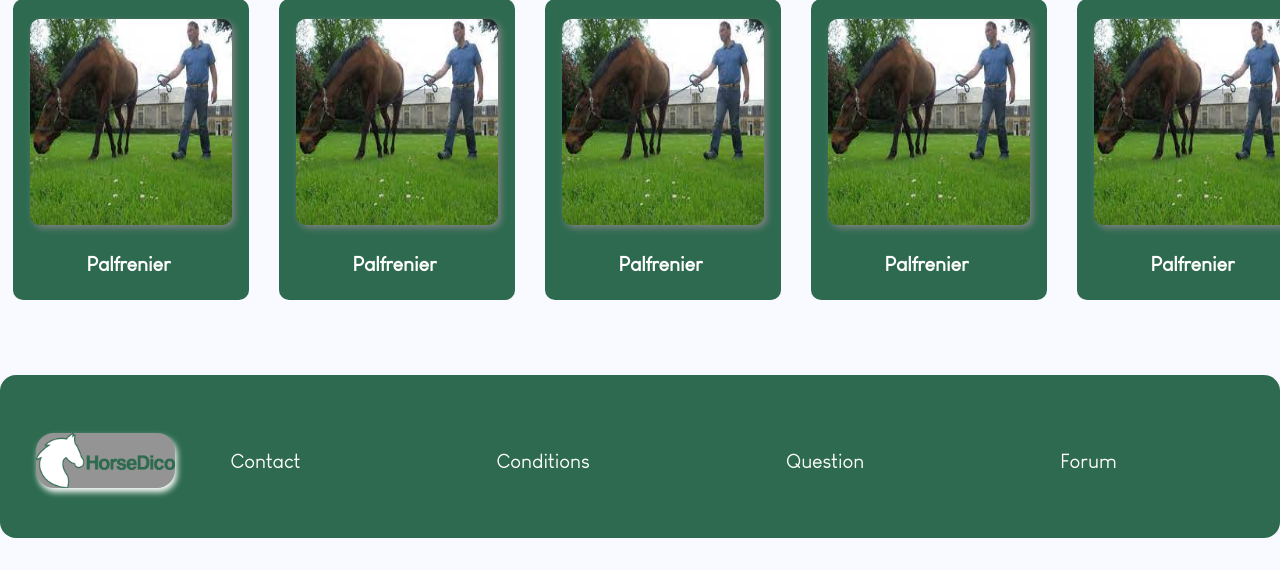
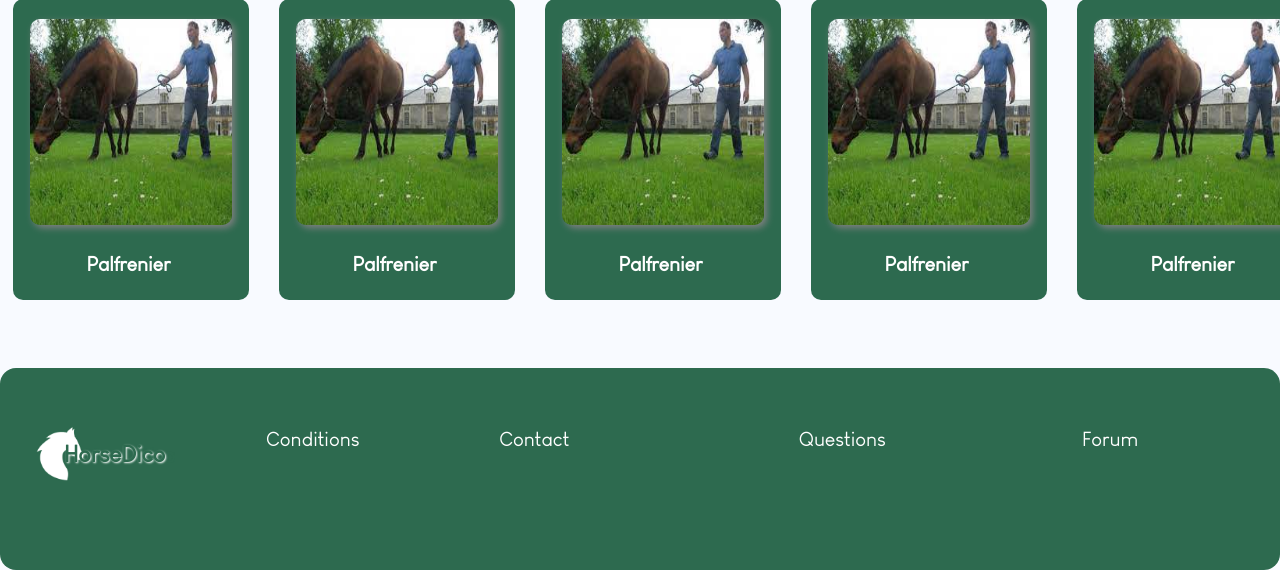
Before and after one commit to Glouna1117/HorsedicoProject, a PHP site: page / in a window 1280 px wide; the page is wider, and only the part inside the window is pictured. Shown: the part 2882-3452 px from the top of that part. Before the commit the page ends 3420 px from the top of that part, so only its background shows below. Run offline with PHP 8.4, Linux system fonts and the light colour scheme; some libraries are stand-ins or nearby versions.

Commit message:
update index + conditons

```diff
--- a/index.html
+++ b/index.html
@@ -14,7 +14,7 @@
     <nav class="navbar" role="navigation">
         <ul class="navmenu">
             <div class="logodiv">
-                <img class="logo" src="images/logo.png" alt="">
+                <img class="logo" src="images/logo.png">
             </div>
             <div class="dropdown">
                 <button onclick="dropdownNav()" id="dropbtn"><i class="fas fa-bars"></i></button>
@@ -30,7 +30,7 @@
             <li><a href="pages/galops.html">Galops</a></li>
             <li><a href="pages/metiers.html">Métiers</a></li>
             <li><a href=""><i id="search" class="fas fa-search"></i></a></li>
-            <li><button id='loginBtn' onclick='openConnexion()'>Connexion</button></li>
+            <li><a href="pages/connexion.html"><button id='loginBtn' onclick='openConnexion()'>Connexion</button></a></li>
         </ul>
     </nav>
 </div>
@@ -250,9 +250,10 @@
         <div id="Bannière">
             <a id="Click" class="contactfin" href="pages/contact.html">Contact</a>
             <a id="Click"  class="conditionsfin" href="pages/conditions.html">Conditions</a>
-            <a id="Click"  class="questionfin" href="pages/question.html">Question</a>
+            <a id="Click"  class="questionfin" href="pages/questions.html">Questions</a>
             <a id="Click"  class="forumfin" href="pages/forum.html">Forum</a>
             <img class="Finlogo" src="images/logo.png">
+            <h4 class="motlogo">HorseDico</h4>
         </div>
     </div>
 </div>
--- a/styles/index.css
+++ b/styles/index.css
@@ -81,7 +81,7 @@ body {
     font-size: 12px;
     position: absolute;
     left: 90%;
-    margin-top: 15px;
+    margin-top: 2px;
     cursor: pointer;
     border: 2px solid #2d6a4f;
 }
@@ -447,8 +447,8 @@ body {
 
  #bannière {
     background-color: #2d6a4f;
-    padding-bottom: 50px;
-    margin-top: 75px;
+    padding-bottom: 1px;
+    margin-top: 68px;
     border-radius: 16px;
  }
 
@@ -463,8 +463,8 @@ body {
     font-size: 20px;
     color: #ffffff;
     text-decoration: none;
-    left: 18%;
-    top: 75px;
+    left: 39%;
+    top: 60px;
     z-index: 1;
  }
 
@@ -473,8 +473,8 @@ body {
     font-size: 20px;
     color: #ffffff;
     text-decoration: none;
-    left: 33%;
-    top: 75px;
+    left: 15%;
+    top: 60px;
     z-index: 1;
  }
 
@@ -483,8 +483,8 @@ body {
     font-size: 20px;
     color: #ffffff;
     text-decoration: none;
-    left: 48%;
-    top: 75px;
+    left: 49%;
+    top: 60px;
     z-index: 1;
  }
 
@@ -493,8 +493,8 @@ body {
     font-size: 20px;
     color: #ffffff;
     text-decoration: none;
-    left: 63%;
-    top: 75px;
+    left: 64%;
+    top: 60px;
     z-index: 1;
  }
 
@@ -505,7 +505,13 @@ body {
     margin-left: 36px;
     height: auto;
     width: 139px;
-    box-shadow: 2px 4px 6px white;
-    background-color: #949494;
-    border-radius: 18px;
  }
+
+ .motlogo {
+    position: relative;
+    color: #2d6a4f;
+    font-size: 23px;
+    left: 5%;
+    top: -71px;
+    text-shadow: 1px 1px 2px #ffffff;
+ }
```
Also changed, not shown: pages/conditions.html (added, +25 -0 lines), styles/conditions.css (added, +153 -0 lines), pages/condition.html (deleted), pages/question.html (deleted), pages/questions.html (added), styles/connexion.css (added), styles/forum.css (added), styles/galops.css (added), styles/infections.css (added), styles/maladies.css (added), styles/metiers.css (added), styles/questions.css (added), styles/races.css (added).
